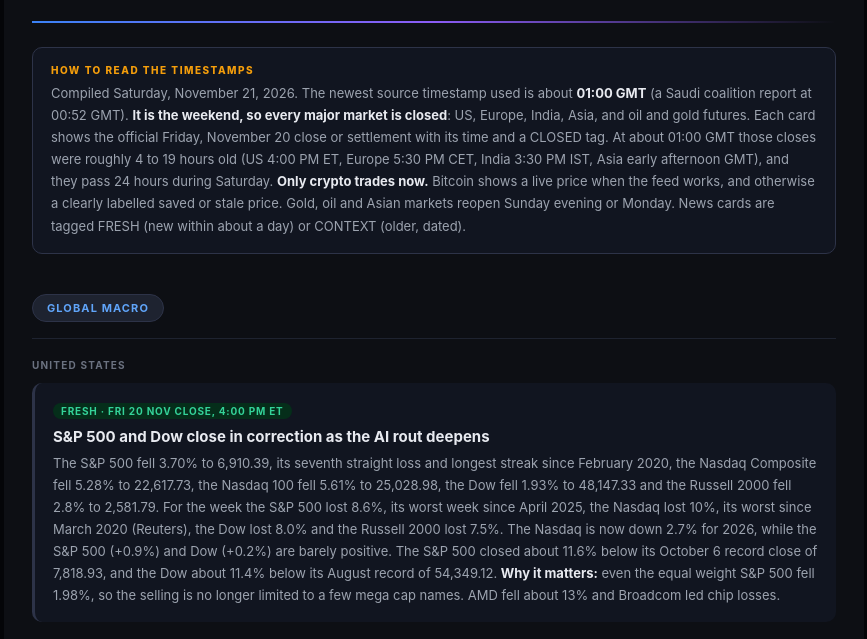
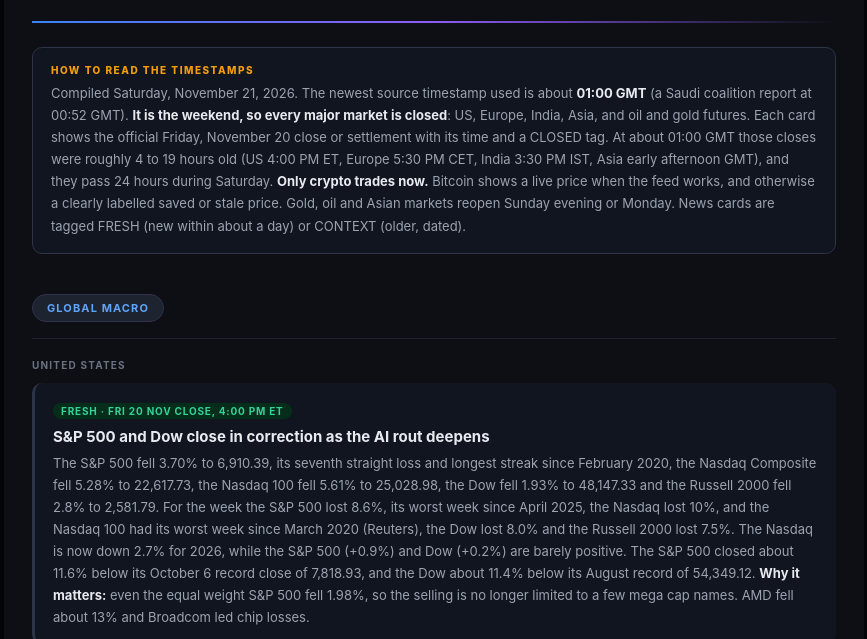
Before and after one commit to yuvrajsureka47/Daily-Market-Brief, a plain HTML site: page index.html in a window 1280 px wide. Shown: the part 156-795 px from the top of the page, without its empty margins (206-1073 px from the left). Drawn offline with Linux system fonts and the light colour scheme; no server answers.

Commit message:
Fix Nasdaq 100 worst-week attribution in 21 Nov 2026 brief

```diff
--- a/index.html
+++ b/index.html
@@ -113,7 +113,7 @@ body{margin:0;background:#06070a;padding:24px 12px;font-family:'Inter','Segoe UI
 <div class="card">
 <span class="ts f">Fresh · Fri 20 Nov close, 4:00 PM ET</span>
 <p class="h">S&amp;P 500 and Dow close in correction as the AI rout deepens</p>
-<p class="p">The S&amp;P 500 fell 3.70% to 6,910.39, its seventh straight loss and longest streak since February 2020, the Nasdaq Composite fell 5.28% to 22,617.73, the Nasdaq 100 fell 5.61% to 25,028.98, the Dow fell 1.93% to 48,147.33 and the Russell 2000 fell 2.8% to 2,581.79. For the week the S&amp;P 500 lost 8.6%, its worst week since April 2025, the Nasdaq lost 10%, its worst since March 2020 (Reuters), the Dow lost 8.0% and the Russell 2000 lost 7.5%. The Nasdaq is now down 2.7% for 2026, while the S&amp;P 500 (+0.9%) and Dow (+0.2%) are barely positive. The S&amp;P 500 closed about 11.6% below its October 6 record close of 7,818.93, and the Dow about 11.4% below its August record of 54,349.12. <b>Why it matters:</b> even the equal weight S&amp;P 500 fell 1.98%, so the selling is no longer limited to a few mega cap names. AMD fell about 13% and Broadcom led chip losses.</p>
+<p class="p">The S&amp;P 500 fell 3.70% to 6,910.39, its seventh straight loss and longest streak since February 2020, the Nasdaq Composite fell 5.28% to 22,617.73, the Nasdaq 100 fell 5.61% to 25,028.98, the Dow fell 1.93% to 48,147.33 and the Russell 2000 fell 2.8% to 2,581.79. For the week the S&amp;P 500 lost 8.6%, its worst week since April 2025, the Nasdaq lost 10%, and the Nasdaq 100 had its worst week since March 2020 (Reuters), the Dow lost 8.0% and the Russell 2000 lost 7.5%. The Nasdaq is now down 2.7% for 2026, while the S&amp;P 500 (+0.9%) and Dow (+0.2%) are barely positive. The S&amp;P 500 closed about 11.6% below its October 6 record close of 7,818.93, and the Dow about 11.4% below its August record of 54,349.12. <b>Why it matters:</b> even the equal weight S&amp;P 500 fell 1.98%, so the selling is no longer limited to a few mega cap names. AMD fell about 13% and Broadcom led chip losses.</p>
 </div>
 
 <div class="card">
```
